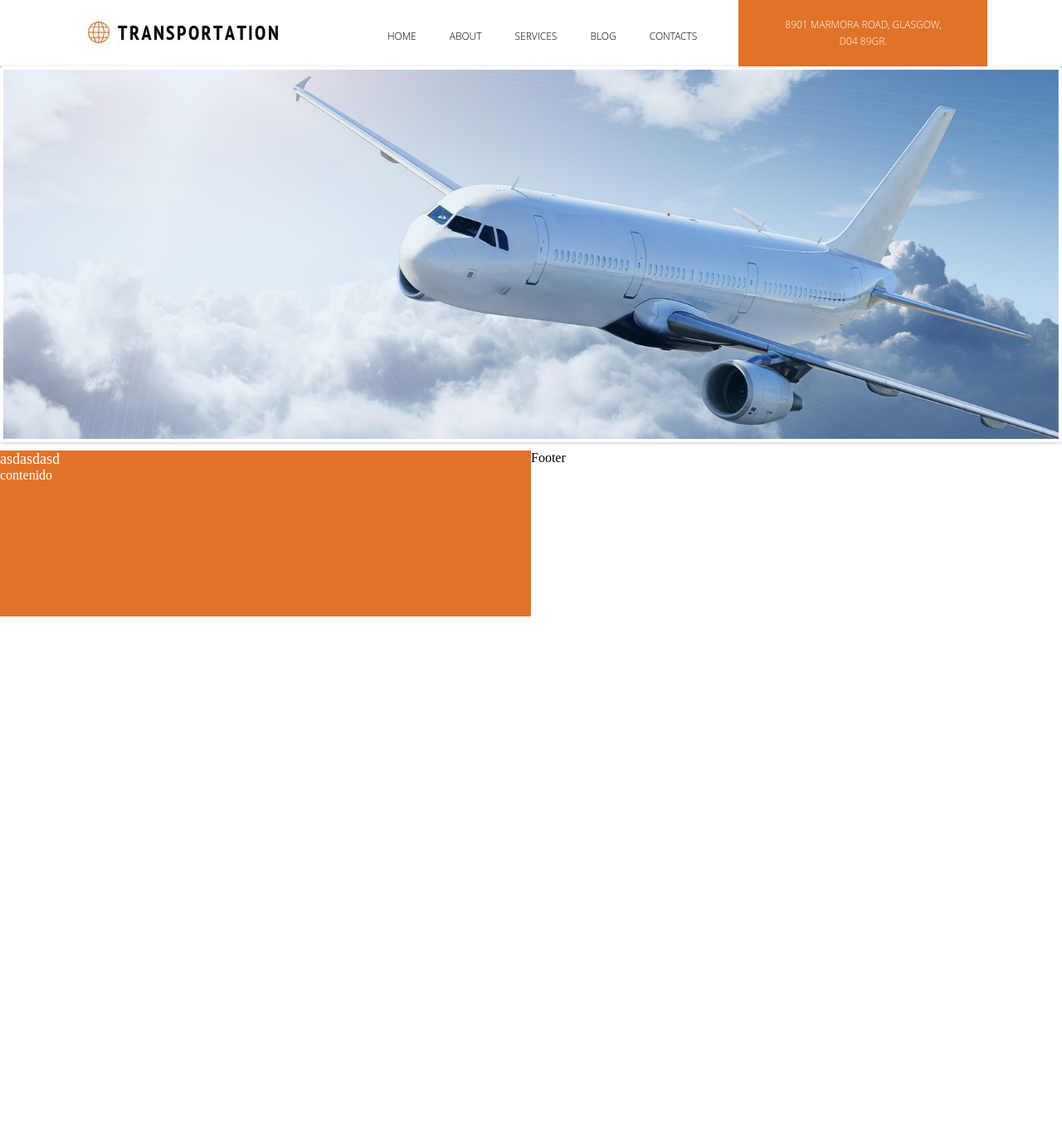
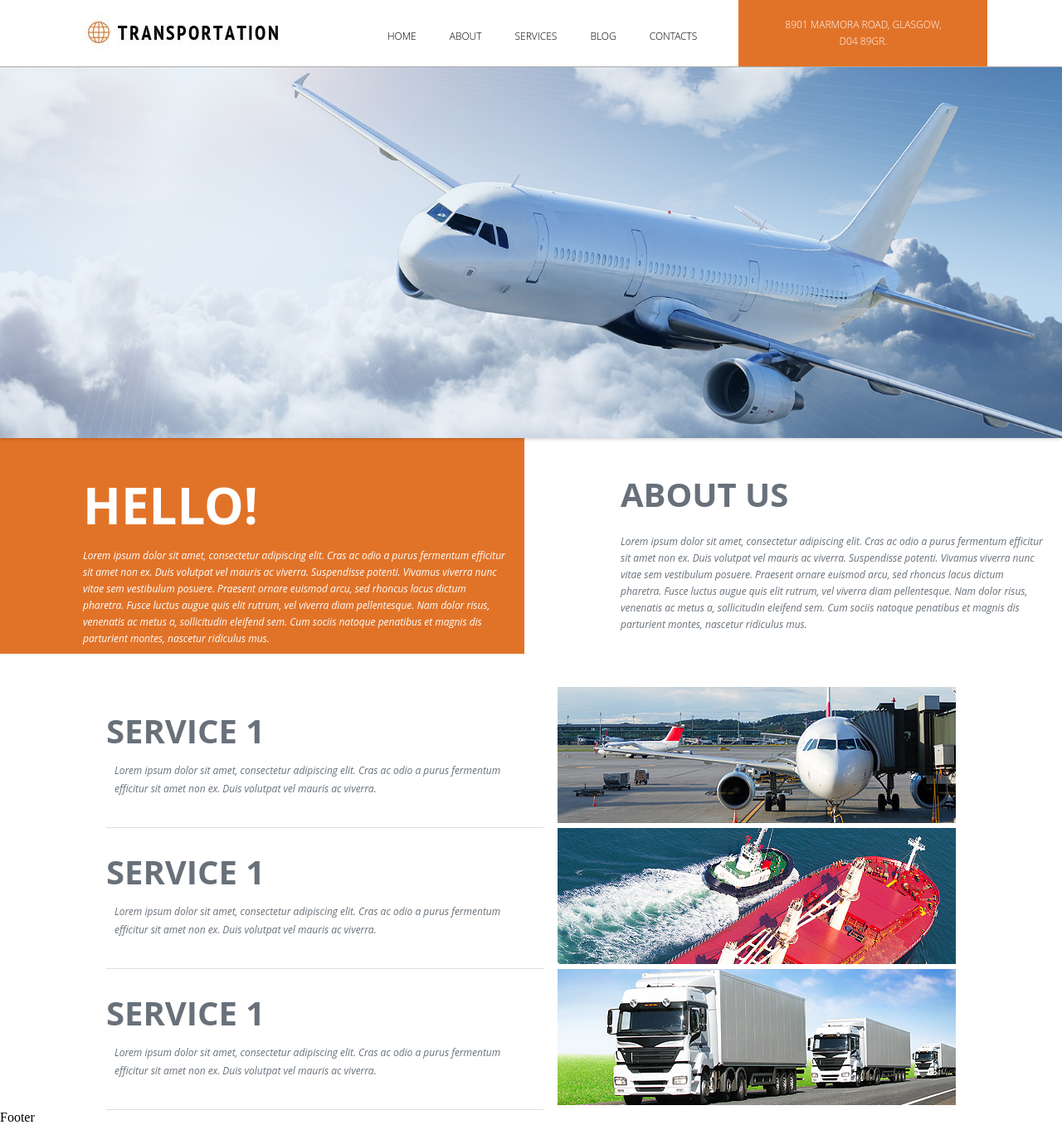
Before and after one commit to loyos/quiker, a CakePHP app: the page made by app/View/Index/index.ctp in a window 1280 px wide. Shown: the whole page at 83% size. Before the commit the page ends 743 px from the top, so only its background shows below. Run offline with PHP 8.4 and a stand-in for CakePHP, Linux system fonts and the light colour scheme; the template is opened without the code that fills it, so the values that code supplies are empty; some libraries are stand-ins or nearby versions.

Commit message:
home almost completed, only header left

```diff
--- a/app/View/Index/index.ctp
+++ b/app/View/Index/index.ctp
@@ -15,13 +15,62 @@
 <section id = "big_content">
 	<div class = "left">
 		<div class = "title">
-			asdasdasd
+			Hello!
 		</div>
-
-		contenido
+		<p>
+		Lorem ipsum dolor sit amet, consectetur adipiscing elit. Cras ac odio a purus fermentum efficitur sit amet non ex. Duis volutpat vel mauris ac viverra. Suspendisse potenti. Vivamus viverra nunc vitae sem vestibulum posuere. Praesent ornare euismod arcu, sed rhoncus lacus dictum pharetra. Fusce luctus augue quis elit rutrum, vel viverra diam pellentesque. Nam dolor risus, venenatis ac metus a, sollicitudin eleifend sem. Cum sociis natoque penatibus et magnis dis parturient montes, nascetur ridiculus mus.
+		</p>
 	</div>
 	<div class = "right">
 		<div class = "title">
+			About Us
+		</div>
+		<p>
+			Lorem ipsum dolor sit amet, consectetur adipiscing elit. Cras ac odio a purus fermentum efficitur sit amet non ex. Duis volutpat vel mauris ac viverra. Suspendisse potenti. Vivamus viverra nunc vitae sem vestibulum posuere. Praesent ornare euismod arcu, sed rhoncus lacus dictum pharetra. Fusce luctus augue quis elit rutrum, vel viverra diam pellentesque. Nam dolor risus, venenatis ac metus a, sollicitudin eleifend sem. Cum sociis natoque penatibus et magnis dis parturient montes, nascetur ridiculus mus.
+		</p>
+	</div>
+</section>
+
+<section id = "services">
+	<div class = "wrap">
+		<div class = "service">
+			<div class = "left">
+				<div class = "title">
+					Service 1
+				</div>
+				<p>
+					Lorem ipsum dolor sit amet, consectetur adipiscing elit. Cras ac odio a purus fermentum efficitur sit amet non ex. Duis volutpat vel mauris ac viverra.
+				</p>
+			</div>
+			<div class = "right">
+				<?php echo $this->Html->image('img-1.jpg'); ?>
+			</div>
+		</div>
+		<div class = "service">
+				<div class = "left">
+				<div class = "title">
+					Service 1
+				</div>
+				<p>
+					Lorem ipsum dolor sit amet, consectetur adipiscing elit. Cras ac odio a purus fermentum efficitur sit amet non ex. Duis volutpat vel mauris ac viverra.
+				</p>
+			</div>
+			<div class = "right">
+				<?php echo $this->Html->image('img-2.jpg'); ?>
+			</div>
+		</div>
+		<div class = "service">
+				<div class = "left">
+				<div class = "title">
+					Service 1
+				</div>
+				<p>
+					Lorem ipsum dolor sit amet, consectetur adipiscing elit. Cras ac odio a purus fermentum efficitur sit amet non ex. Duis volutpat vel mauris ac viverra.
+				</p>
+			</div>
+			<div class = "right">
+				<?php echo $this->Html->image('img-3.jpg'); ?>
+			</div>
 		</div>
 	</div>
 </section>
--- a/app/webroot/css/style.css
+++ b/app/webroot/css/style.css
@@ -9,6 +9,7 @@
 	position: fixed;
 	width: 100%;
 	border-bottom: 1px solid #aaaaaa;
+	z-index: 10;
 }
 
 .menu{
@@ -62,11 +63,13 @@
 .flexslider{
 	position: relative;
 	top: 80px;
+	border: 0px !important;
 }
 
 #big_content{
 	width: 100%;
-	margin-top: 90px;
+	margin-top: 80px;
+	font-family: 'Open Sans', sans-serif;
 }
 
 #big_content .left{
@@ -74,9 +77,96 @@
 	background-color: #e17329;
 	height: 200px;
 	float: left;
-	width: 50%;
+	width: 40%;
+	padding: 40px 20px 20px 100px;
+}
+
+#big_content p{
+	margin-top: 10px;
+	font-style: italic;
+	font-size: 12px;
+	line-height: 20px;
+}
+
+#big_content .right p {
+	margin-top: 20px;
 }
 
 #big_content .left .title{
-	font-size: 18px;
+	font-size: 60px;
+	font-weight: bold;
+	text-transform: uppercase;
 }
+
+#big_content .right{
+	color: #68717a;
+	height: 200px;
+	float: right;
+	width: 40%;
+	padding: 40px 20px 20px 100px;
+}
+
+#big_content .right .title{
+	font-size: 40px;
+	font-weight: bold;
+	text-transform: uppercase;
+}
+
+#services{
+	background-color: white;
+	height: 500px;
+	width: 100%;
+}
+
+#services .wrap{
+	width: 80%;
+	border: 0px solid black;
+	clear: both;
+	position: relative;
+	margin-left: auto;
+	margin-right: auto;
+	height: auto;
+	padding-top: 40px;
+}
+
+#services .wrap .service{
+	width: 100%;
+	height: auto;
+	clear: both;
+}
+
+#services .wrap .service .left{
+	float: left;
+	border-top: 0px solid grey;
+	border-bottom: 1px solid #DEDEDE;
+	width: 50%;
+	padding: 25px 15px 25px 0px;
+	color: #68717a;
+	font-family: 'Open Sans', sans-serif;
+	min-height: 113px;
+}
+
+#services .wrap .service .left p{
+	font-size: 12px;
+	padding: 10px;
+	line-height: 22px;
+	font-style: italic;
+}
+
+#services .wrap .service .left .title{
+	font-family: 'Open Sans', sans-serif;
+	color: #68717a;
+	font-size: 40px;
+	text-transform: uppercase;
+	font-weight: bold;
+}
+
+#services .wrap .service .right{
+	float: right;
+	height: 113px;
+}
+
+#footer{
+	clear: both;
+	width: 100%;
+}
```
Also changed, not shown: app/webroot/img/img-1.jpg (added), app/webroot/img/img-2.jpg (added), app/webroot/img/img-3.jpg (added).
